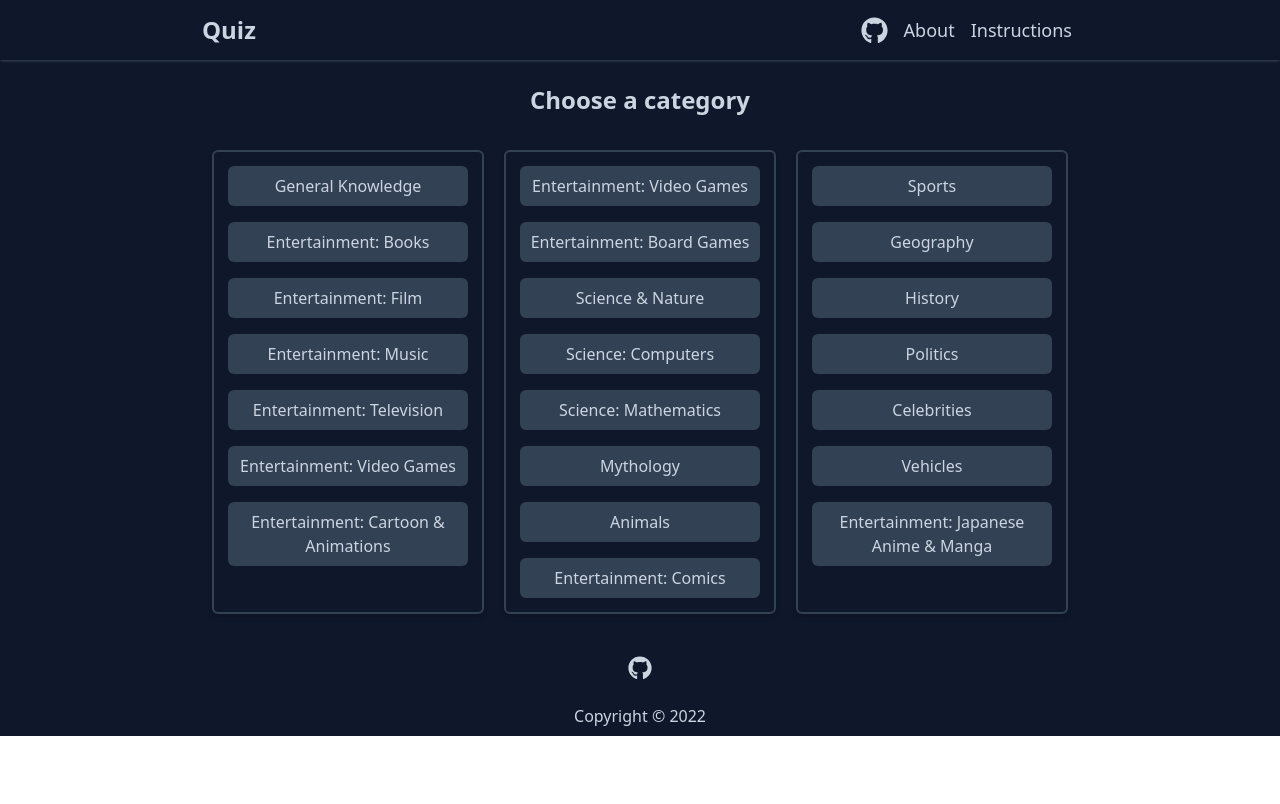
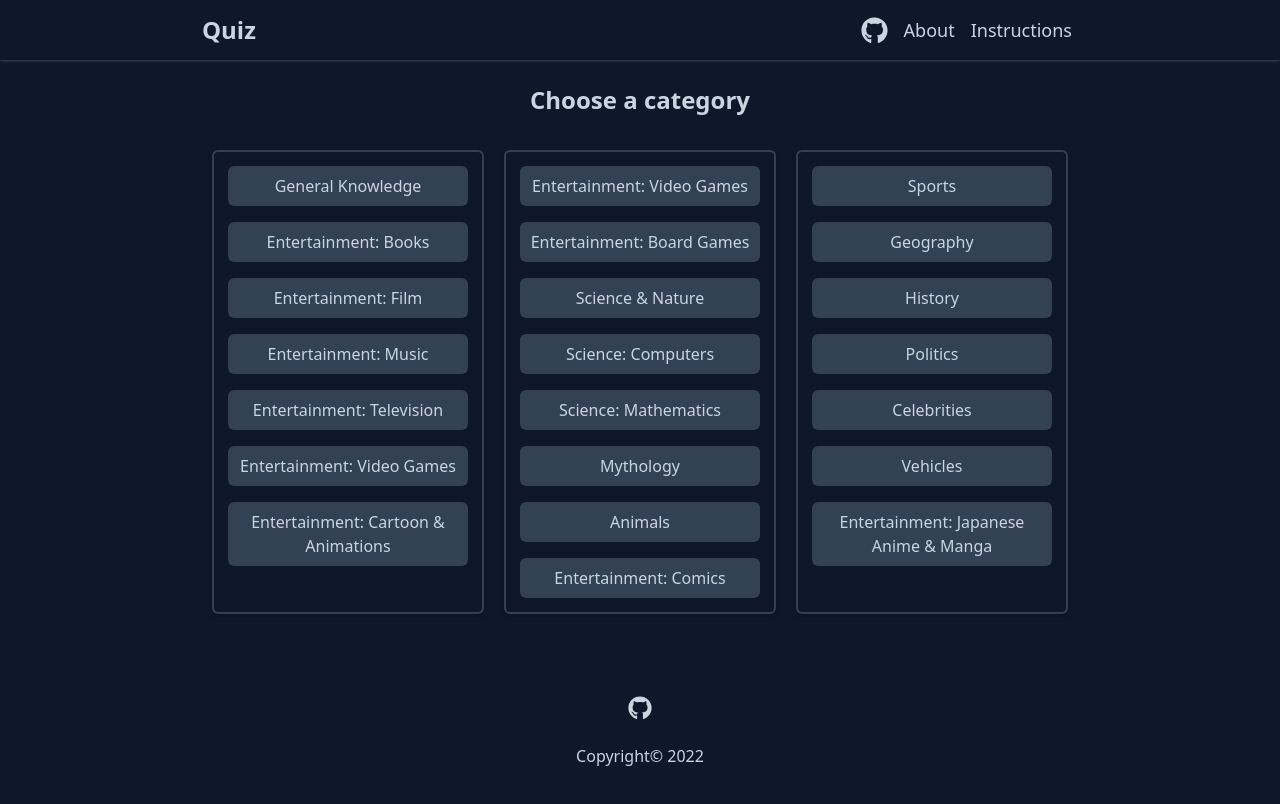
Before and after one commit to ojokne/quiz, a React (Create React App) app: page / in a window 1280 px wide. Shown: the top 804 px of the page. Built offline with nearby package versions, Linux system fonts and the light colour scheme.

Commit message:
Changed height and included both light and  dark color schemes

```diff
--- a/src/components/Footer.jsx
+++ b/src/components/Footer.jsx
@@ -5,7 +5,7 @@ function Footer() {
   const style = { fontSize: "1.5em" };
 
   return (
-    <div className="text-slate-300 p-2 flex flex-col justify-center items-center">
+    <div className="bg-slate-900 text-slate-300 p-2 flex flex-col justify-center items-center h-48 overscroll-contain">
       <div className="hover:scale-90">
         <a
           href="https://github.com/ojokne/quiz"
@@ -17,8 +17,9 @@ function Footer() {
         </a>
       </div>
       <div>
-        <p>Copyright &copy; {year}</p>
+        <p>Copyright&copy; {year}</p>
       </div>
+      {/* <div></div> */}
     </div>
   );
 }
```
